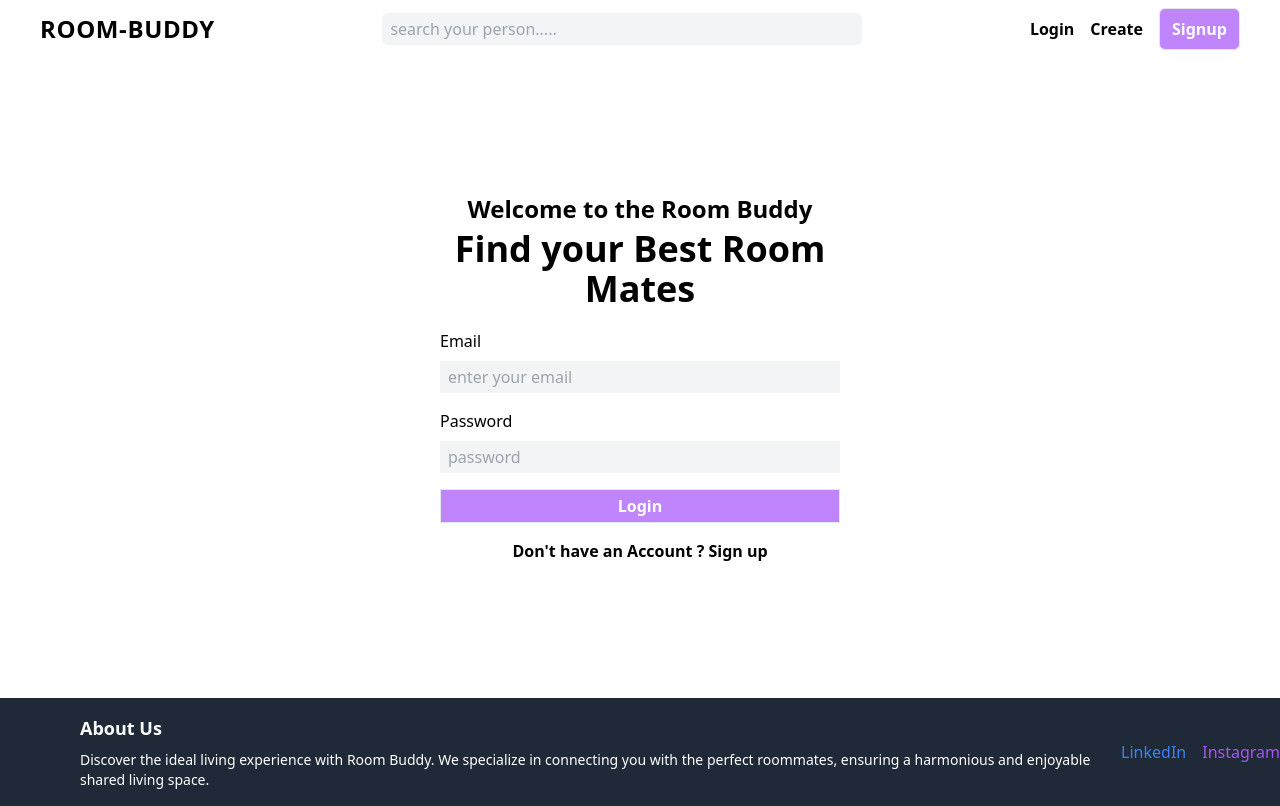
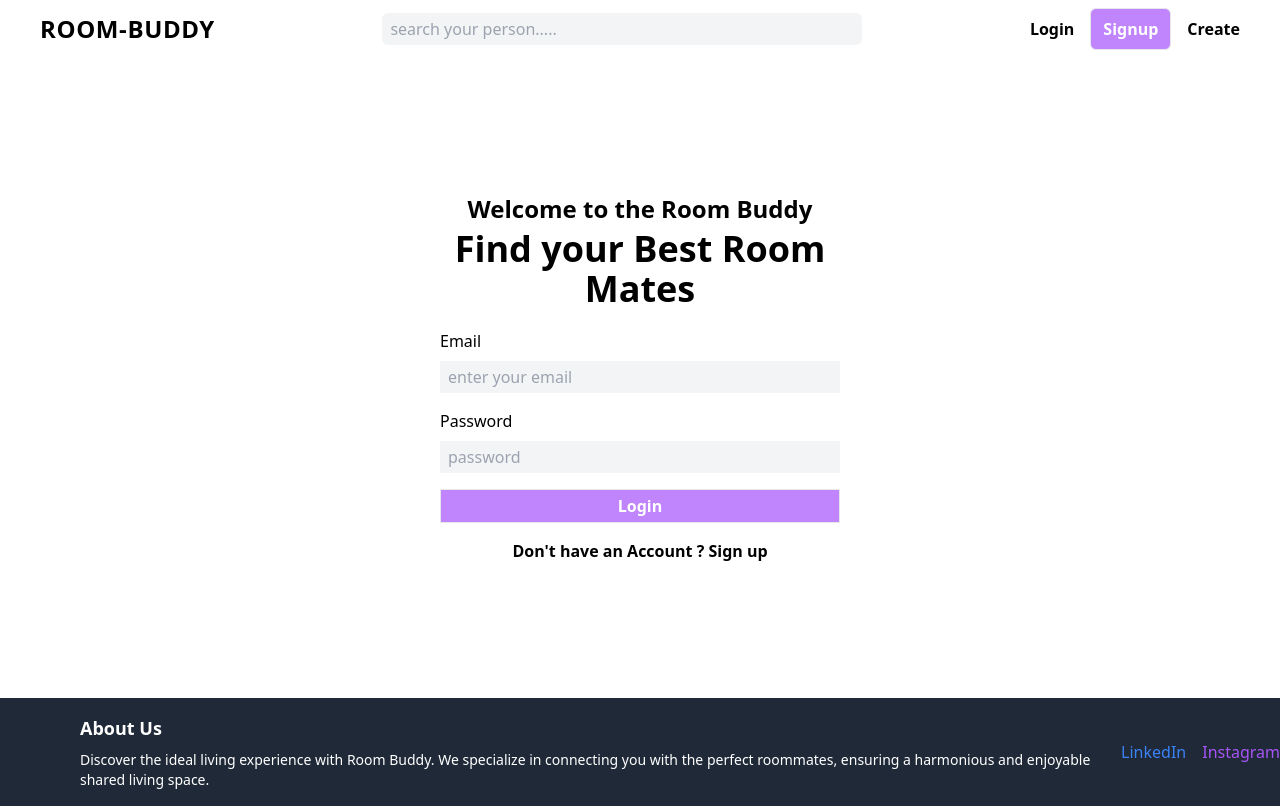
Before and after one commit to Sumitsonikaju/project-room-finder, a React (Create React App) app: page / in a window 1280 px wide. Built offline with nearby package versions, Linux system fonts and the light colour scheme; no server answers.

Commit message:
Create button schedule

```diff
--- a/src/Component/Header.jsx
+++ b/src/Component/Header.jsx
@@ -51,9 +51,7 @@ const Header = () => {
           <Link to={"/"}>
             <button className="font-bold cursor-pointer">Login</button>
           </Link>
-          <Link to={"/Create"}>
-            <button className="font-bold cursor-pointer">Create</button>
-          </Link>
+
           <Link to={"/signup"}>
             {" "}
             <button className="border px-3 py-2 bg-purple-400 text-white font-bold rounded-md">
@@ -61,6 +59,11 @@ const Header = () => {
             </button>
           </Link>
          </> }
+
+         <Link to={"/Create"}>
+            <button className="font-bold cursor-pointer">Create</button>
+          </Link>
+
           {user && <button className="border px-3 py-2 bg-purple-400 text-white font-bold rounded-md" onClick={handeLogout}>Logout</button> }
         </ul>
       </nav>
--- a/src/Component/Main.jsx
+++ b/src/Component/Main.jsx
@@ -1,4 +1,5 @@
 import React from "react";
+import { Link } from "react-router-dom";
 
 const UserCard = ({ profile, age, profession, hobbies, state, gender }) => {
   return (
@@ -34,6 +35,10 @@ const Main = () => {
           Join Room Buddy today and embark on a journey to find the best
           roommates for a stress-free and enjoyable living experience.
         </p>
+
+        <Link to={"/Create"}>
+            <button className="font-bold cursor-pointer">Click here to complete your profile</button>
+          </Link>
       </section>
 
       <section className="mb-12 ">
```
